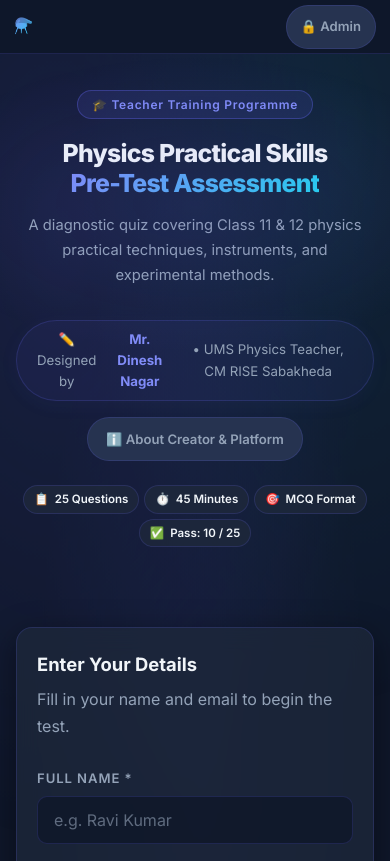
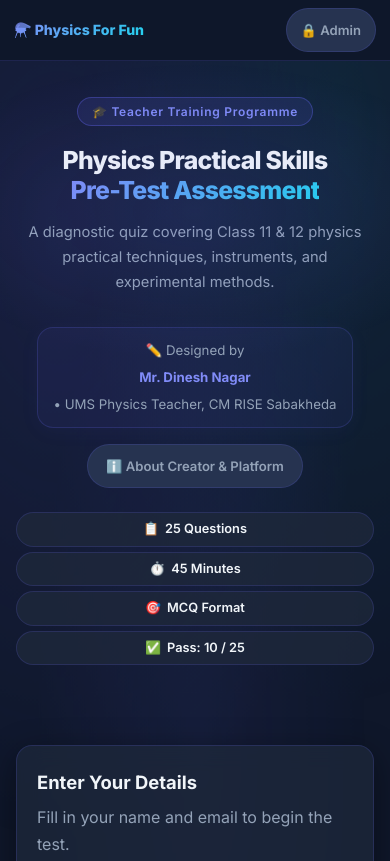
Before and after one commit to Sudo-N1t1n/Test-Taker-WebApp, a plain HTML site: page index.html in a window 390 px wide. Shown: the top 861 px of the page. Drawn offline with Linux system fonts and the light colour scheme.

Commit message:
Enhance mobile responsiveness and text alignment

```diff
--- a/css/style.css
+++ b/css/style.css
@@ -824,15 +824,22 @@ tr:hover td { background: rgba(99,102,241,0.05); }
    RESPONSIVE — Phones (≤ 640px)
    ════════════════════════════════════════ */
 @media (max-width: 640px) {
-  .navbar { padding: 0 14px; height: 54px; }
+  .navbar { padding: 8px 14px; height: auto; min-height: 54px; flex-wrap: wrap; }
   .navbar-brand { font-size: 0.95rem; }
   .nav-link { font-size: 0.78rem; padding: 5px 8px; }
-  .navbar-right { gap: 4px; }
+  .navbar-right { gap: 4px; flex-wrap: wrap; }
   .btn { padding: 10px 16px; font-size: 0.88rem; }
 
   .hero { padding: 36px 16px 24px; }
   .hero > p { font-size: 0.92rem; }
   .hero-badge { font-size: 0.75rem; padding: 4px 14px; }
+  .author-strip {
+    flex-direction: column;
+    text-align: center;
+    border-radius: 16px;
+    padding: 12px 16px;
+    gap: 6px;
+  }
 
   .info-pills { gap: 6px; }
   .pill { font-size: 0.78rem; padding: 5px 11px; }
@@ -883,11 +890,11 @@ tr:hover td { background: rgba(99,102,241,0.05); }
    RESPONSIVE — Small phones (≤ 400px)
    ════════════════════════════════════════ */
 @media (max-width: 400px) {
-  .navbar-brand .brand-text { display: none; }
-  .stat-grid { grid-template-columns: 1fr 1fr; }
-  .tech-grid { grid-template-columns: 1fr 1fr; }
-  .info-pills { gap: 5px; }
-  .pill { font-size: 0.72rem; padding: 4px 10px; }
+  .stat-grid { grid-template-columns: 1fr; }
+  .tech-grid { grid-template-columns: 1fr; }
+  .info-pills { gap: 5px; flex-direction: column; align-items: stretch; }
+  .pill { font-size: 0.8rem; padding: 6px 10px; justify-content: center; }
+  .navbar-brand { font-size: 0.88rem; }
 }
 
 /* ── Custom Global Scrollbar ── */
```
